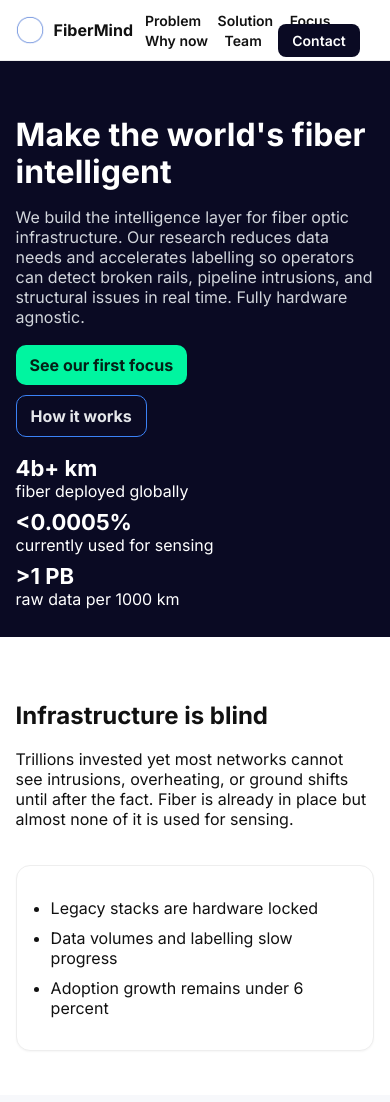
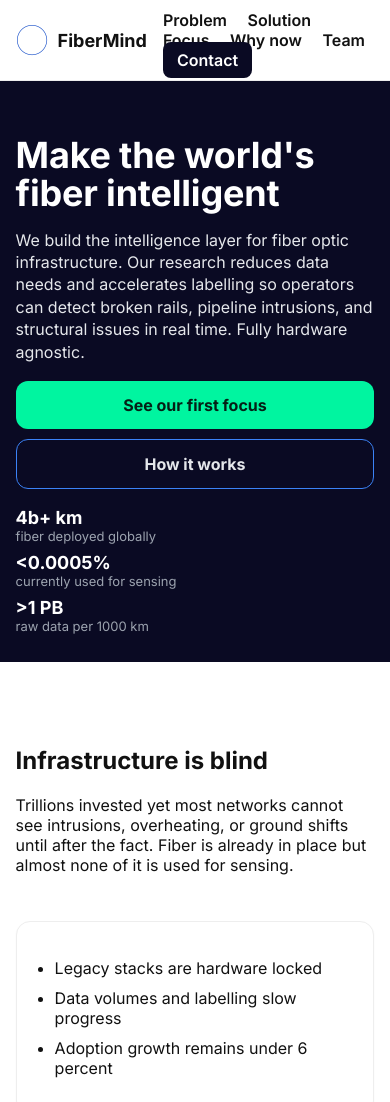
Before and after one commit to desaideep89/Fibermind-website, a plain HTML site: page index.html in a window 390 px wide. Shown: the top 1102 px of the page. Drawn offline with Linux system fonts and the light colour scheme.

Commit message:
Update styles.css

```diff
--- a/styles.css
+++ b/styles.css
@@ -32,21 +32,50 @@ body { margin:0; font-family: Inter, system-ui, -apple-system, Segoe UI, Roboto,
   .stats { flex-direction:column; gap:12px; }
   .hero h1 { font-size: 40px; }
 }
+/* Mobile polish */
+@media (max-width: 480px) {
+  .nav .wrap { padding: 10px 0; }
+  .brand span { font-size: 18px; }
 
-/* --- Mobile polish --- */
-.logo { width: 28px; height: auto; }                 /* keep logo crisp */
+  .hero { padding: 56px 0 28px; }
+  .hero h1 {
+    font-size: 36px;         /* was 48 */
+    line-height: 1.05;
+    letter-spacing: -0.2px;
+    margin: 0 0 10px;
+  }
+  .hero .lead {
+    font-size: 16px;         /* was 18 */
+    line-height: 1.4;
+    color: #E5E7EB;
+    margin-bottom: 16px;
+  }
 
-@media (max-width: 900px) {
-  .nav .wrap { padding: 10px 0; }
-  .nav a { margin-left: 12px; font-size: 14px; }
-  .hero { padding: 56px 0 28px; }
-  .hero h1 { font-size: 32px; line-height: 1.15; }
-  .lead { font-size: 16px; max-width: 100%; }
-  .cta-row { flex-direction: column; align-items: flex-start; gap: 10px; }
-  .btn { width: auto; padding: 10px 14px; }
-  .stats { flex-direction: column; gap: 8px; margin-top: 18px; }
-  .twocol { grid-template-columns: 1fr; gap: 20px; }  /* stack columns */
-  .section { padding: 44px 0; }
-  .card { padding: 16px; }
-  .footer { text-align: center; }
+  /* Stack the buttons full width with good tap targets */
+  .cta-row {
+    flex-direction: column;
+    gap: 10px;
+  }
+  .cta-row .btn,
+  .cta-row .btn.ghost {
+    width: 100%;
+    text-align: center;
+    padding: 14px 16px;
+    border-radius: 12px;
+  }
+
+  /* Stats: one per row, tighter spacing */
+  .stats {
+    flex-direction: column;
+    gap: 8px;
+    margin-top: 18px;
+  }
+  .stats strong { font-size: 18px; }
+  .stats span   { font-size: 13px; color: #9CA3AF; }
+
+  /* Keep content off the edges */
+  .wrap { width: min(100%, 92%); }
+
+  /* Safe area padding for iOS notch */
+  body { padding-left: env(safe-area-inset-left); padding-right: env(safe-area-inset-right); }
 }
```
